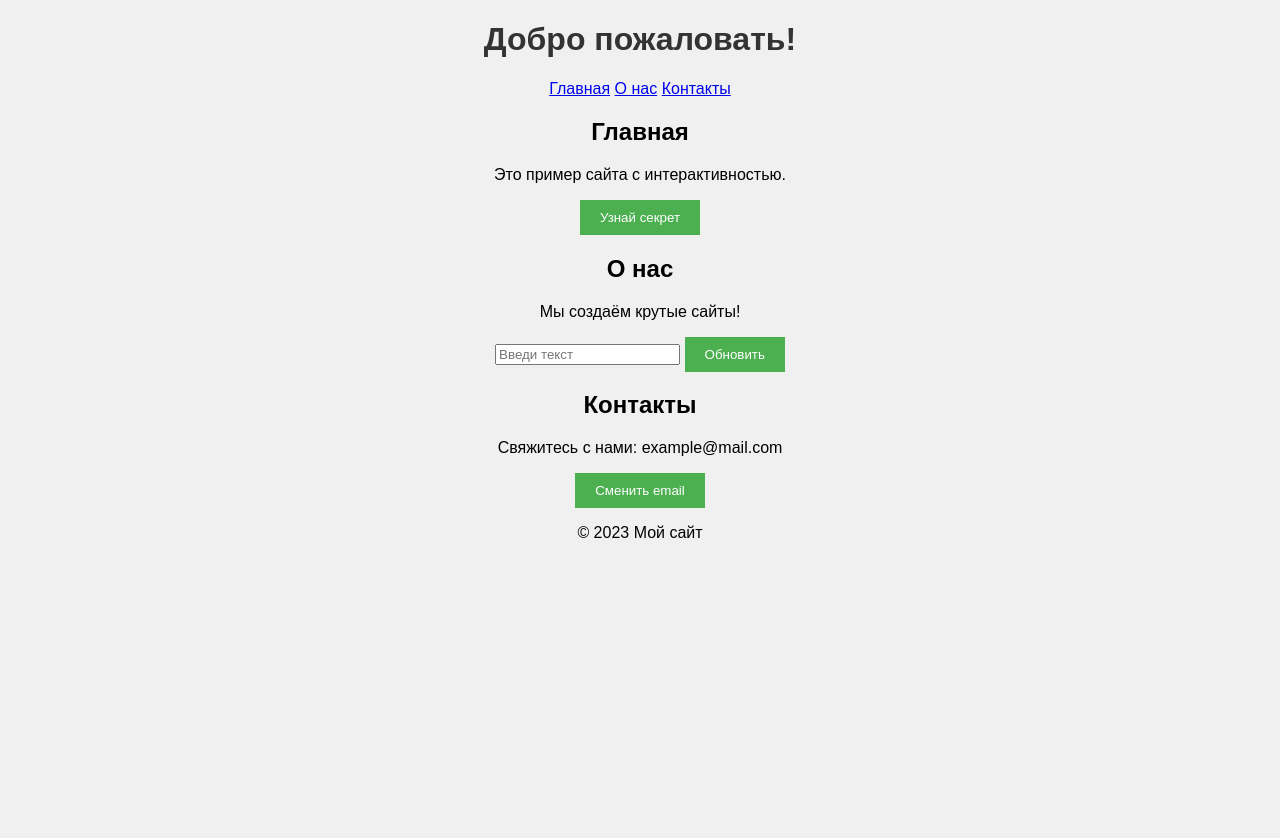
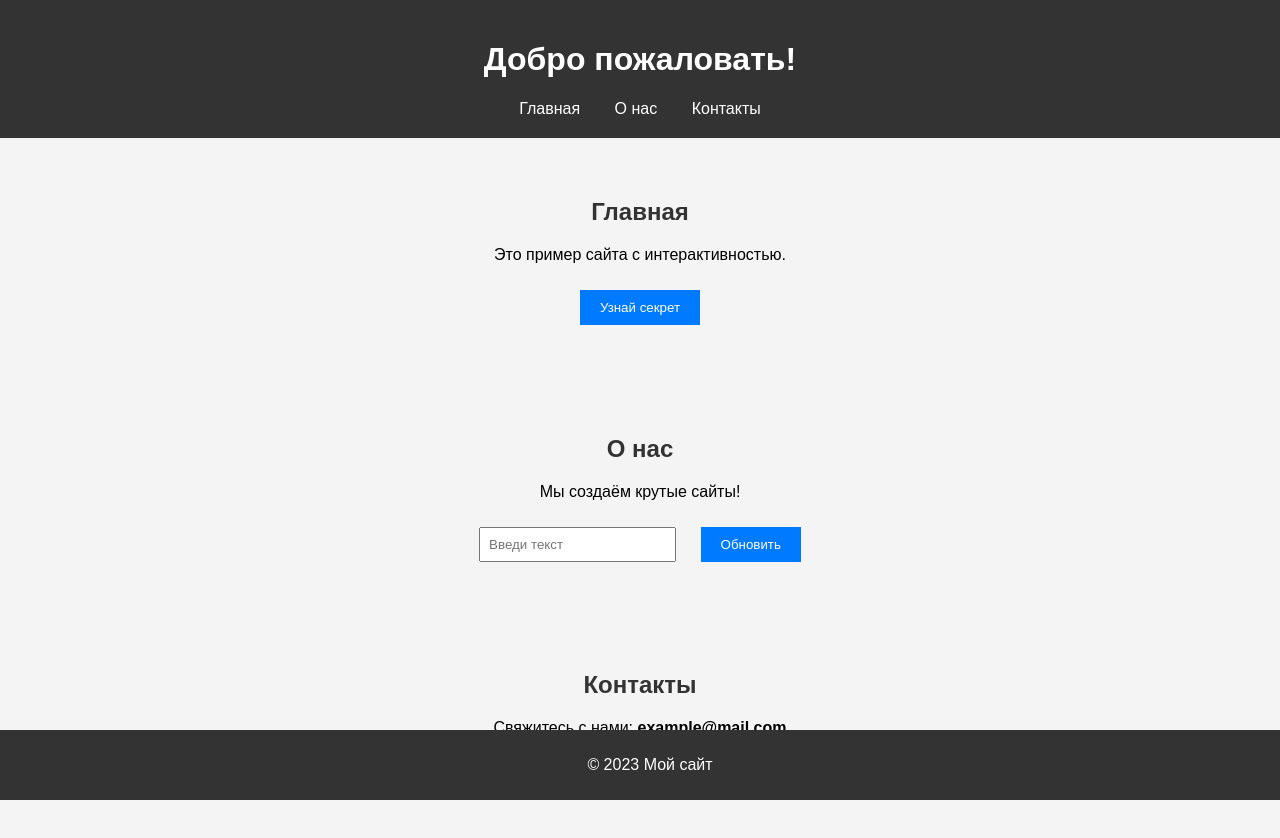
Before and after one commit to CharaFun/Gggggg, a plain HTML site: page index.html in a window 1280 px wide. Before the commit the page ends 800 px from the top, so only its background shows below. Drawn offline with Linux system fonts and the light colour scheme.

Commit message:
Update styles.css

```diff
--- a/styles.css
+++ b/styles.css
@@ -1,18 +1,53 @@
 body {
     font-family: Arial, sans-serif;
+    margin: 0;
+    background-color: #f4f4f4;
+}
+header {
+    background-color: #333;
+    color: white;
     text-align: center;
-    background-color: #f0f0f0;
+    padding: 20px;
 }
-h1 {
+nav a {
+    color: white;
+    margin: 0 15px;
+    text-decoration: none;
+}
+nav a:hover {
+    color: #ddd;
+}
+section {
+    padding: 40px;
+    text-align: center;
+}
+h2 {
     color: #333;
 }
 button {
     padding: 10px 20px;
-    background-color: #4CAF50;
+    background-color: #007BFF;
     color: white;
     border: none;
     cursor: pointer;
+    margin: 10px;
 }
 button:hover {
-    background-color: #45a049;
+    background-color: #0056b3;
 }
+input {
+    padding: 8px;
+    margin: 10px;
+}
+footer {
+    background-color: #333;
+    color: white;
+    text-align: center;
+    padding: 10px;
+    position: fixed;
+    bottom: 0;
+    width: 100%;
+}
+#email {
+    font-weight: bold;
+}
```
